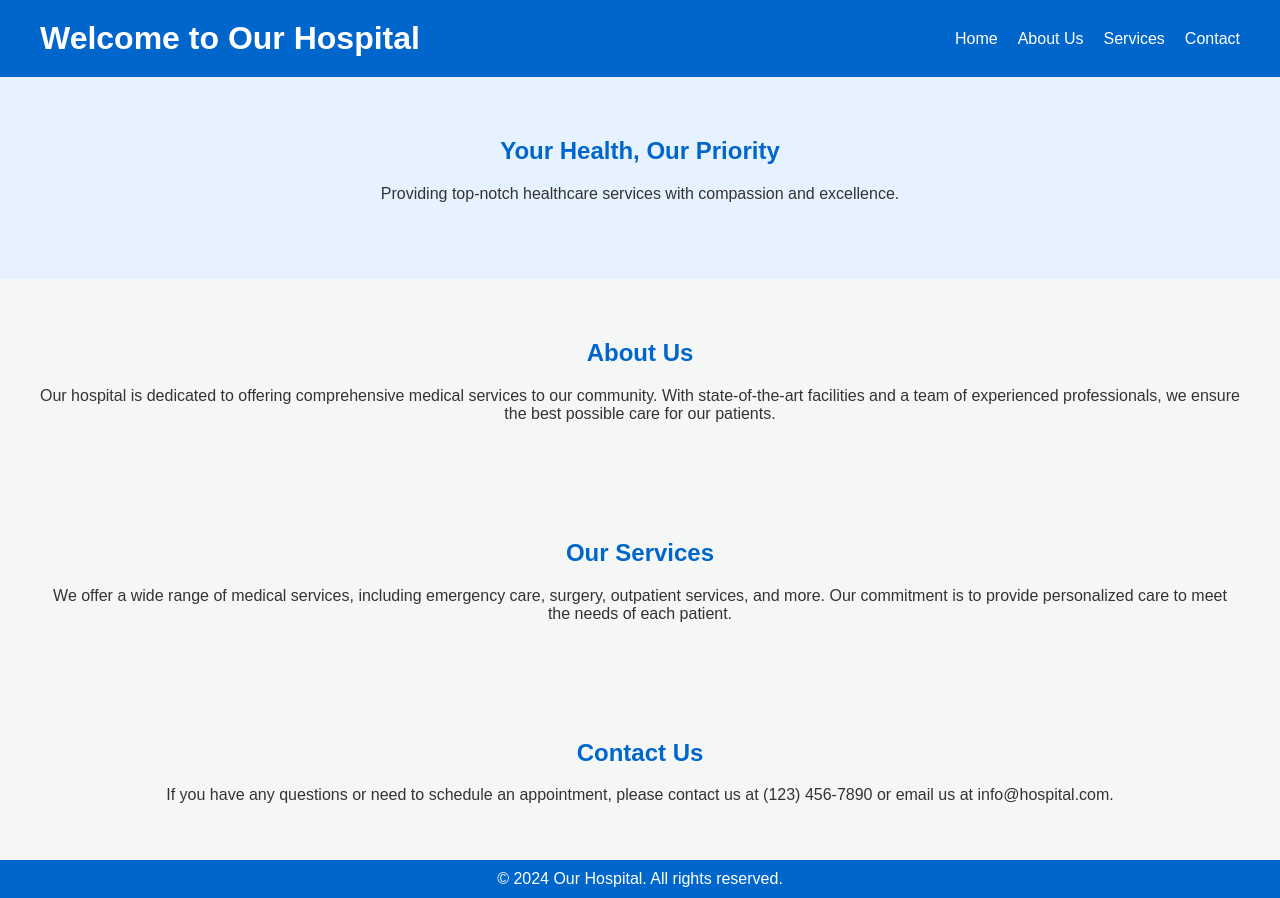
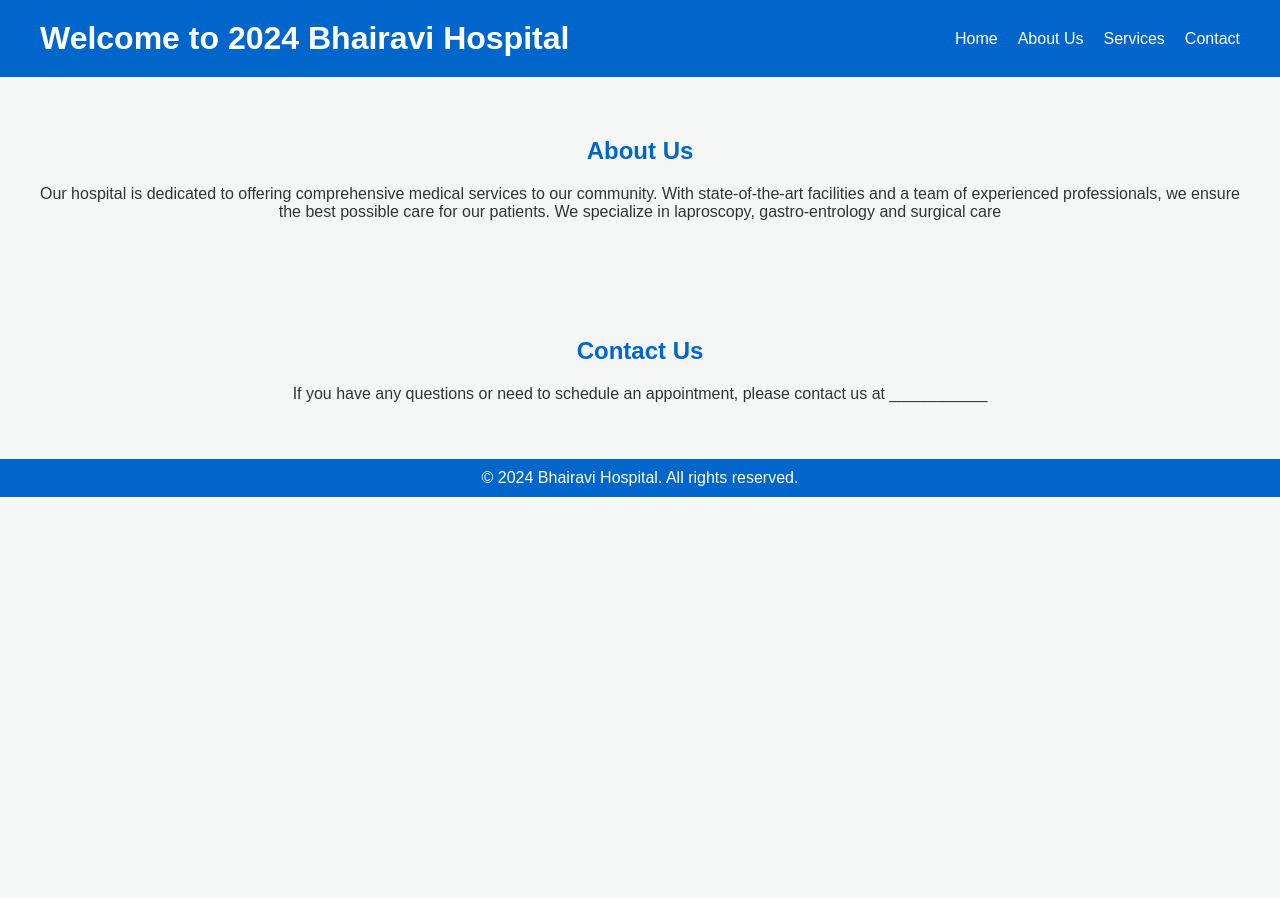
Before and after one commit to bhairavihospital/bhairavihospital, a plain HTML site: page index.html in a window 1280 px wide. After the commit the page ends 800 px from the top, so only its background shows below. Drawn offline with Linux system fonts and the light colour scheme.

Commit message:
Update index.html

```diff
--- a/index.html
+++ b/index.html
@@ -4,14 +4,14 @@
 <head>
     <meta charset="UTF-8">
     <meta name="viewport" content="width=device-width, initial-scale=1.0">
-    <title>Welcome to Our Hospital</title>
+    <title>Welcome to 2024 Bhairavi Hospital</title>
     <link rel="stylesheet" href="styles.css">
 </head>
 
 <body>
     <header>
         <div class="container">
-            <h1>Welcome to Our Hospital</h1>
+            <h1>Welcome to 2024 Bhairavi Hospital</h1>
             <nav>
                 <ul>
                     <li><a href="#home">Home</a></li>
@@ -23,38 +23,36 @@
         </div>
     </header>
     <main>
-        <section id="home" class="hero-section">
+        <!-- <section id="home" class="hero-section">
             <div class="container">
                 <h2>Your Health, Our Priority</h2>
                 <p>Providing top-notch healthcare services with compassion and excellence.</p>
             </div>
-        </section>
+        </section> -->
         <section id="about" class="about-section">
             <div class="container">
                 <h2>About Us</h2>
                 <p>Our hospital is dedicated to offering comprehensive medical services to our community. With
                     state-of-the-art facilities and a team of experienced professionals, we ensure the best possible
-                    care for our patients.</p>
+                    care for our patients. We specialize in laproscopy, gastro-entrology and surgical care</p>
             </div>
         </section>
-        <section id="services" class="services-section">
+        <!-- <section id="services" class="services-section">
             <div class="container">
                 <h2>Our Services</h2>
-                <p>We offer a wide range of medical services, including emergency care, surgery, outpatient services,
-                    and more. Our commitment is to provide personalized care to meet the needs of each patient.</p>
+                <p>_______</p>
             </div>
-        </section>
+        </section> -->
         <section id="contact" class="contact-section">
             <div class="container">
                 <h2>Contact Us</h2>
-                <p>If you have any questions or need to schedule an appointment, please contact us at (123) 456-7890 or
-                    email us at info@hospital.com.</p>
+                <p>If you have any questions or need to schedule an appointment, please contact us at ___________</p>
             </div>
         </section>
     </main>
     <footer>
         <div class="container">
-            <p>&copy; 2024 Our Hospital. All rights reserved.</p>
+            <p>&copy; 2024 Bhairavi Hospital. All rights reserved.</p>
         </div>
     </footer>
 </body>
```
